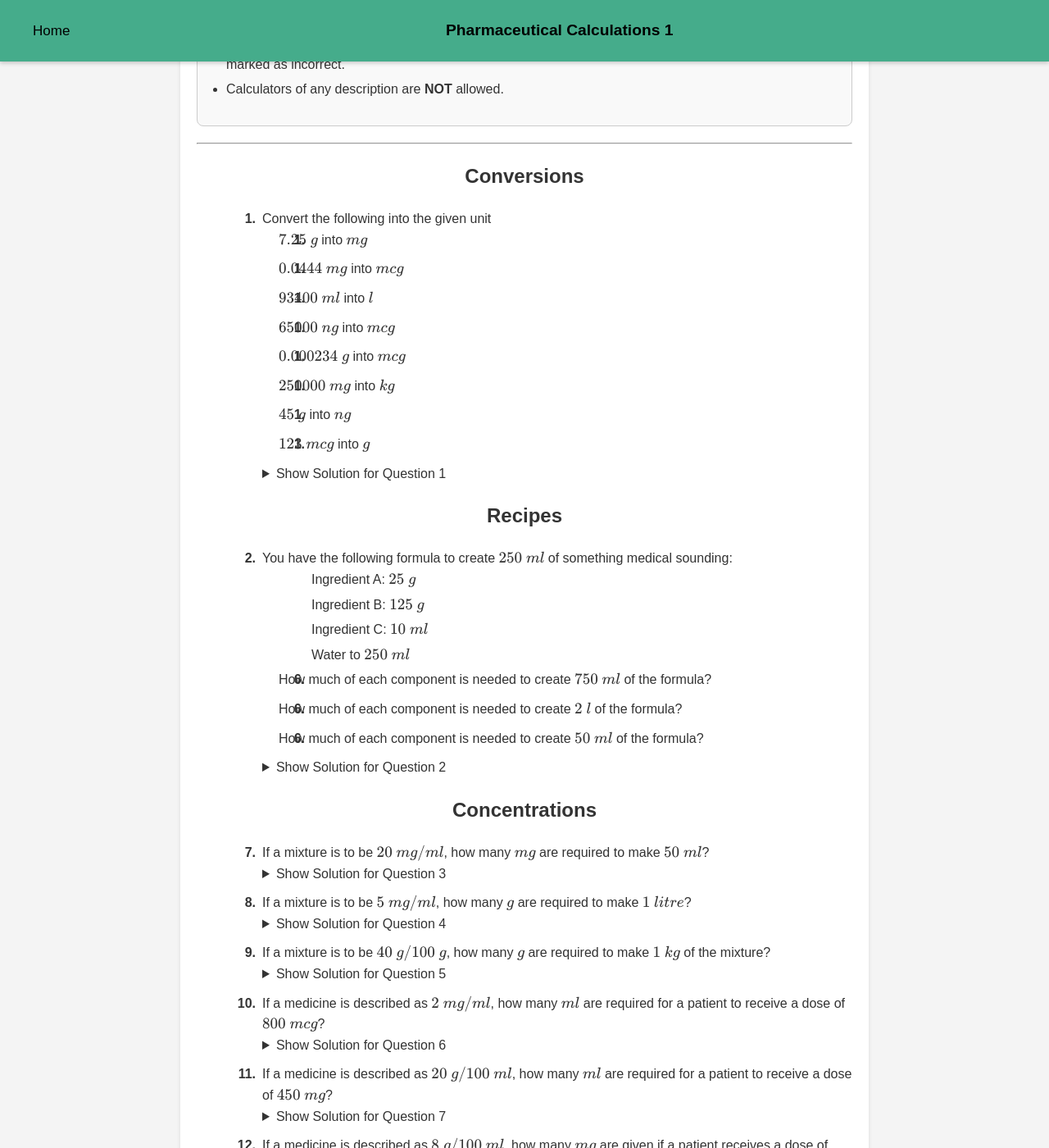
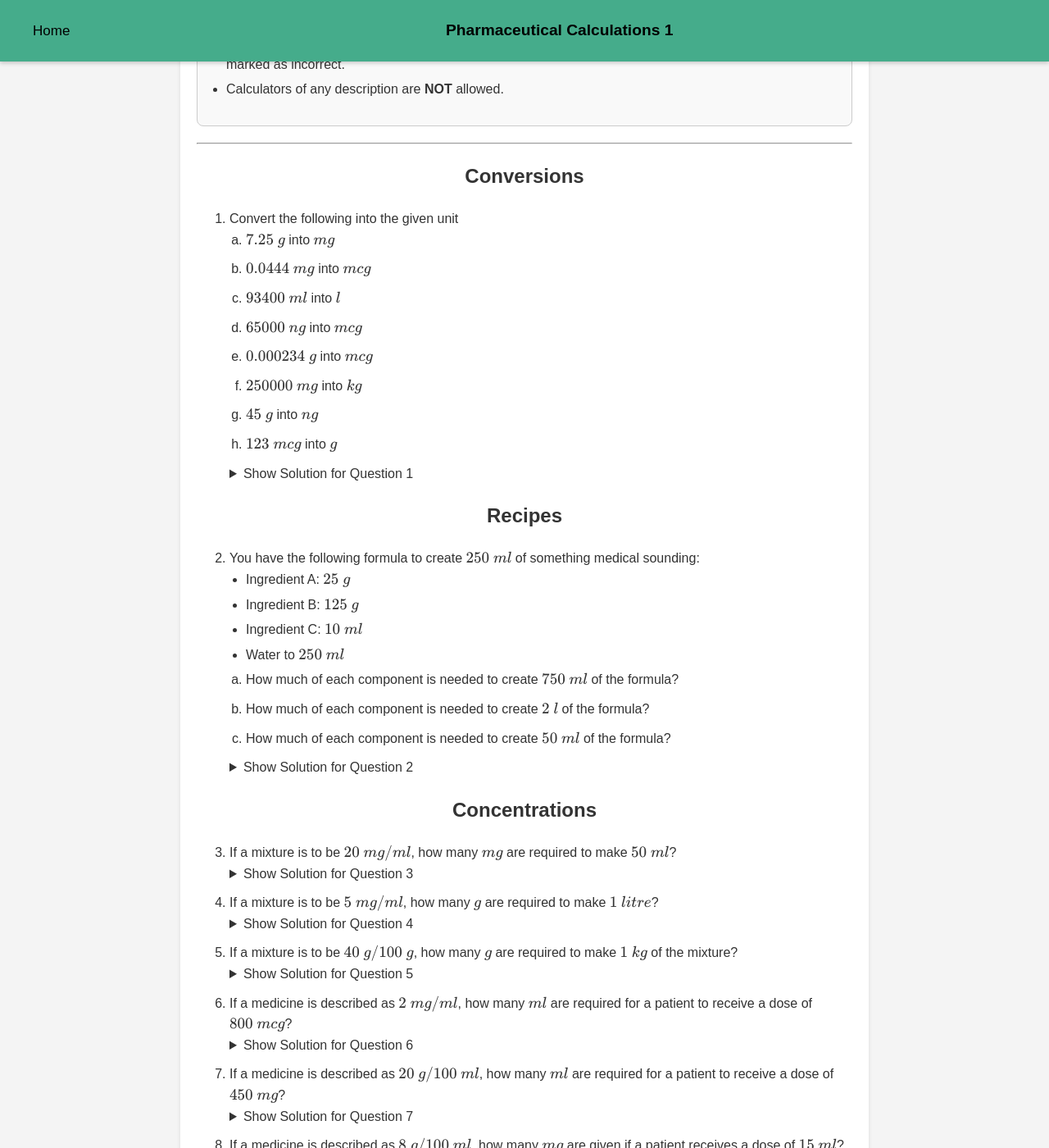
Before and after one commit to probe973/pha-4010y, a Jekyll site: the page built from review/1.md, in a window 1280 px wide and 1400 px high, scrolled down 308 px. Shown: the whole window at 82% size. Built offline with Jekyll 4.4.1, drawn with Linux system fonts in a browser that asks for light colours.

Commit message:
Update style.css

```diff
--- a/assets/css/style.css
+++ b/assets/css/style.css
@@ -8,7 +8,7 @@ body {
     padding-top: 60px; /* Space for the fixed header */
     background-color: #f4f4f4; /* Light background for the page */
     color: #333;
-    counter-reset: question-counter;
+    /* REMOVED: counter-reset: question-counter; - relying on native numbering */
 }
 .navbar {
     position: fixed;
@@ -105,60 +105,28 @@ strong {
     border-radius: 8px; /* Rounded corners for info boxes */
 }
 ol {
-    /*counter-reset: item;*/
-    list-style-type: none;
-    padding-left: 40px; /* Increased padding for the whole list */
+    /* REMOVED: list-style-type: none; - relying on native numbering */
+    padding-left: 40px; /* Standard padding for ordered lists */
+    /* REMOVED: all custom counter-related rules */
 }
 
-ol.main-questions > li { /* CHANGE: Added .main-questions to target only top-level list items */
-    display: block;
-    margin-bottom: 10px;
-    position: relative;
-    padding-left: 2.5em; /* Space for the counter and a gap */
-    counter-increment: question-counter; /* Increment the main question number */
+ol li {
+    margin-bottom: 10px; /* Standard spacing for list items */
+    /* REMOVED: display: block; position: relative; padding-left: 2.5em; counter-increment: question-counter; */
 }
 
-ol.main-questions > li:before { /* CHANGE: Added .main-questions to target only top-level list items */
-    content: counter(question-counter) ". "; /* Display the main question number */
-    position: absolute;
-    left: 0;
-    font-weight: bold;
-    text-align: right;
-    width: 2em;
-}
-
-
-
+/* Simplified rules for nested ordered lists */
 ol ol { /* This targets any ordered list nested directly inside another ordered list */
     list-style-type: lower-alpha; /* Forces alphabetical numbering (a, b, c...) */
     padding-left: 20px; /* Adjust padding for nested lists to indent them */
     margin-left: 0; /* Ensure no extra margin pushes them too far */
-    counter-reset: none; /* IMPORTANT: Prevent nested lists from resetting or incrementing the main 'item' counter */
-    counter-increment: none;
+    /* REMOVED: counter-reset: none; counter-increment: none; */
 }
 
 ol ol li {
-    counter-increment: none; /* Ensures list items in nested lists do NOT increment the main 'question-counter' */
-    list-style-type: lower-alpha; /* Redundant but ensures alphabetical if ol ol is overridden */
-    padding-left: 0;
+    /* REMOVED: counter-increment: none; list-style-type: lower-alpha; padding-left: 0; */
 }
 
-ol li {
-    display: block;
-    margin-bottom: 10px;
-    position: relative;
-    padding-left: 2.5em; /* Space for the counter and a gap */
-    counter-increment: question-counter;
-}
-ol > li:before {
-    content: counter(question-counter) ". ";
-    /*counter-increment: item;*/
-    position: absolute;
-    left: 0; /* Position relative to the li's padding-box */
-    font-weight: bold;
-    text-align: right; /* Align numbers to the right within their space */
-    width: 2em; /* Give numbers a fixed width */
-}
 ul { /* Style for unordered lists, specifically for formula items */
     list-style-type: disc;
     margin-left: 20px; /* Indent for nested ul */
```
